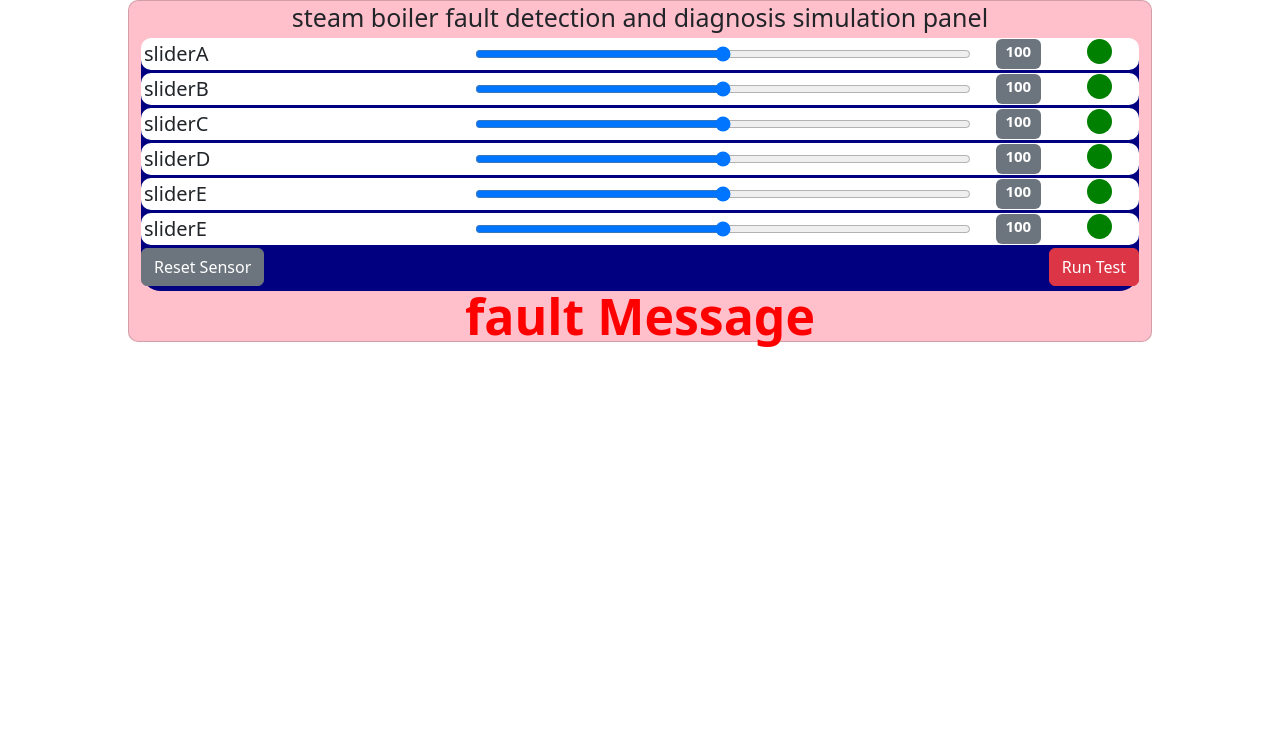
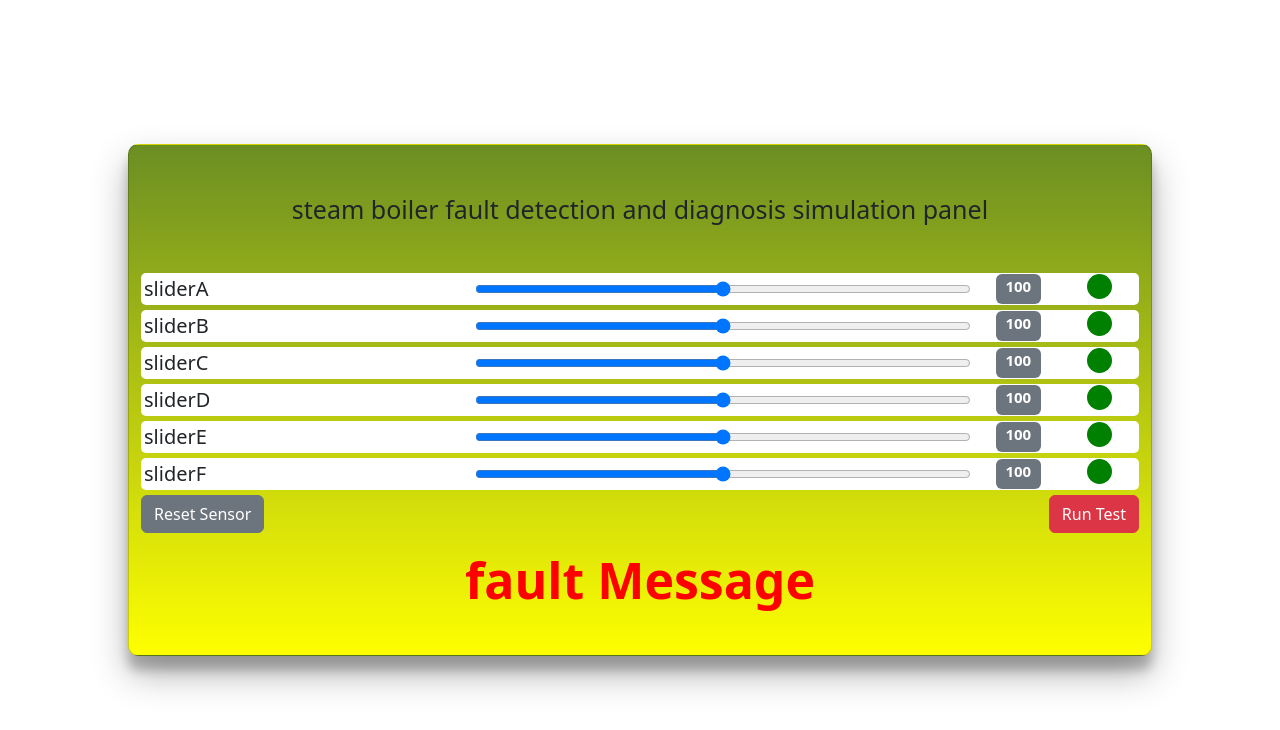
Before and after one commit to DonatusNnaji/first-fault-detection-app, a React (Create React App) app: page / in a window 1280 px wide. Shown: the top 730 px of the page. Built offline with nearby package versions, Linux system fonts and the light colour scheme.

Commit message:
updated style

```diff
--- a/src/sensor.css
+++ b/src/sensor.css
@@ -1,21 +1,27 @@
 .con-box {
   width: 80%;
   border-radius: 10px;
-  background-color: pink;
+  background-image: linear-gradient(oliveDrab, yellow);
+  position: absolute;
+  top: 50%;
+  left: 50%;
+  transform: translate(-50%, -50%);
+  box-shadow: 0 18px 36px rgba(0, 0, 0, 0.30), 0 14px 11px rgba(0, 0, 0, 0.22);
 }
 
 h1{
   font-size: 25px;
   font-weight: 400;
-  margin-bottom: 5px;
+  margin-top: 3rem;
+  margin-bottom: 3rem;
   text-align: center;
   padding: 1px;
 }
 
 .form-wrapper{
+  height: max-content;
   flex-direction: column;
-  background-color: navy;
-  border-radius: 20px;
+  border-radius: 10px;
   margin-bottom: 5px;
 }
 
@@ -24,9 +30,9 @@ h1{
   grid-template-columns: 2fr 3fr 1fr ;
   background-color: white;
   font-size: 20px;
-  border-radius: 10px;
+  border-radius: 5px;
   padding: 1px 3px;
-  margin-bottom: 3px;
+  margin-bottom: 5px;
 
 }
 
@@ -63,6 +69,7 @@ h1{
   font-weight: 600;
   text-align: center;
   color: red;
-  line-height: 40px;
+  /*line-height: 40px;*/
+  padding-bottom: 2rem;
   margin-bottom: 5px;
 }
--- a/src/sensor.js
+++ b/src/sensor.js
@@ -133,7 +133,7 @@ function Sensor () {
       </div>
 
       <div className= 'progress-con'>
-        <label className = "sliderLabe6" htmlFor="slider6"  >sliderE</label>
+        <label className = "sliderLabe6" htmlFor="slider6"  >sliderF</label>
         <input type= 'range' name= 'sensor6' id= 'slider6' mim= {0} max= {200} value= {sensorvalues.sensor6} onChange= {handleSensorChange} />
         <div className= 'outcome'>
           <span className= 'badge bg-secondary' id= 'reading6'>{sensorvalues.sensor6} </span>
```
